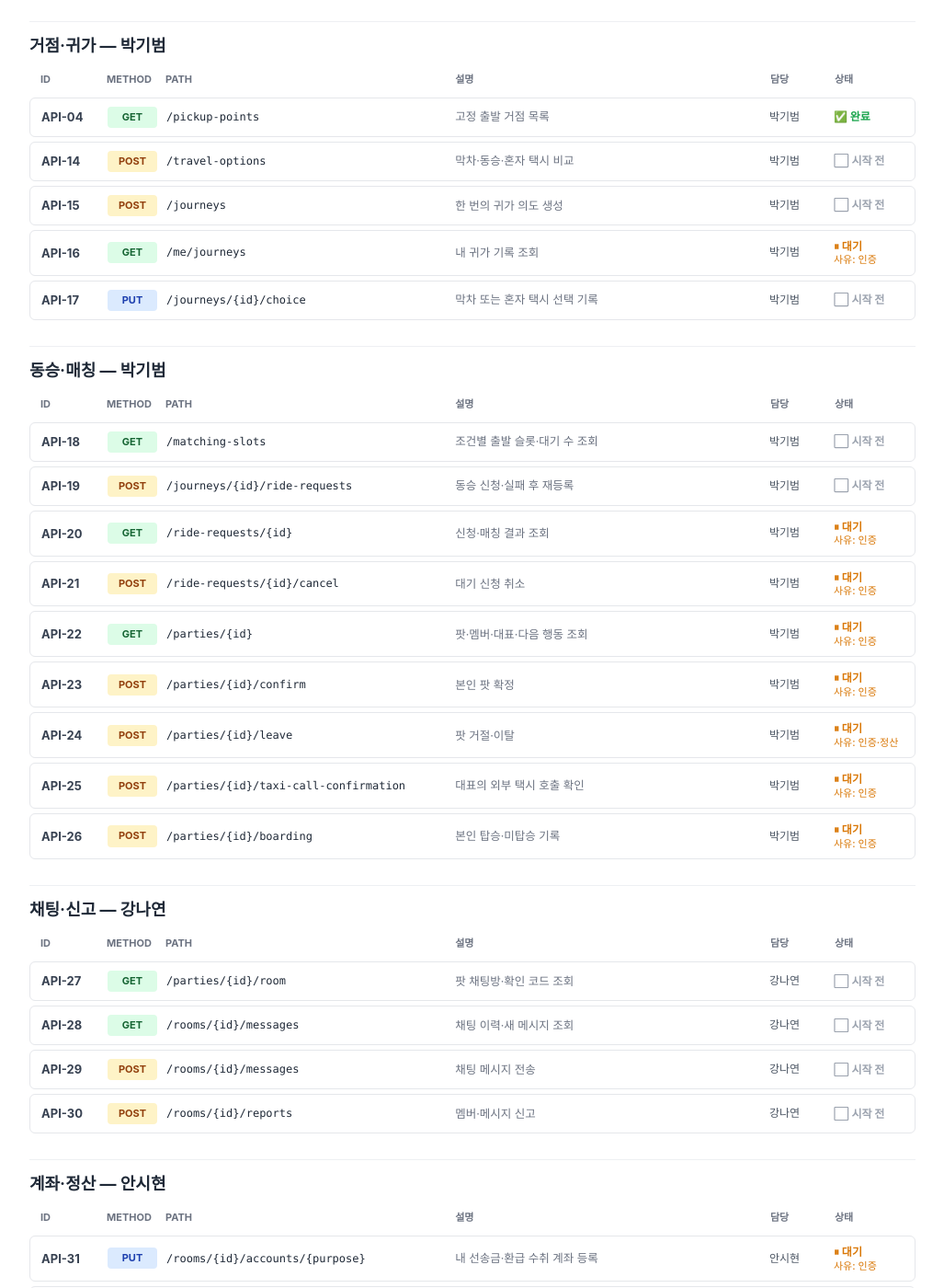
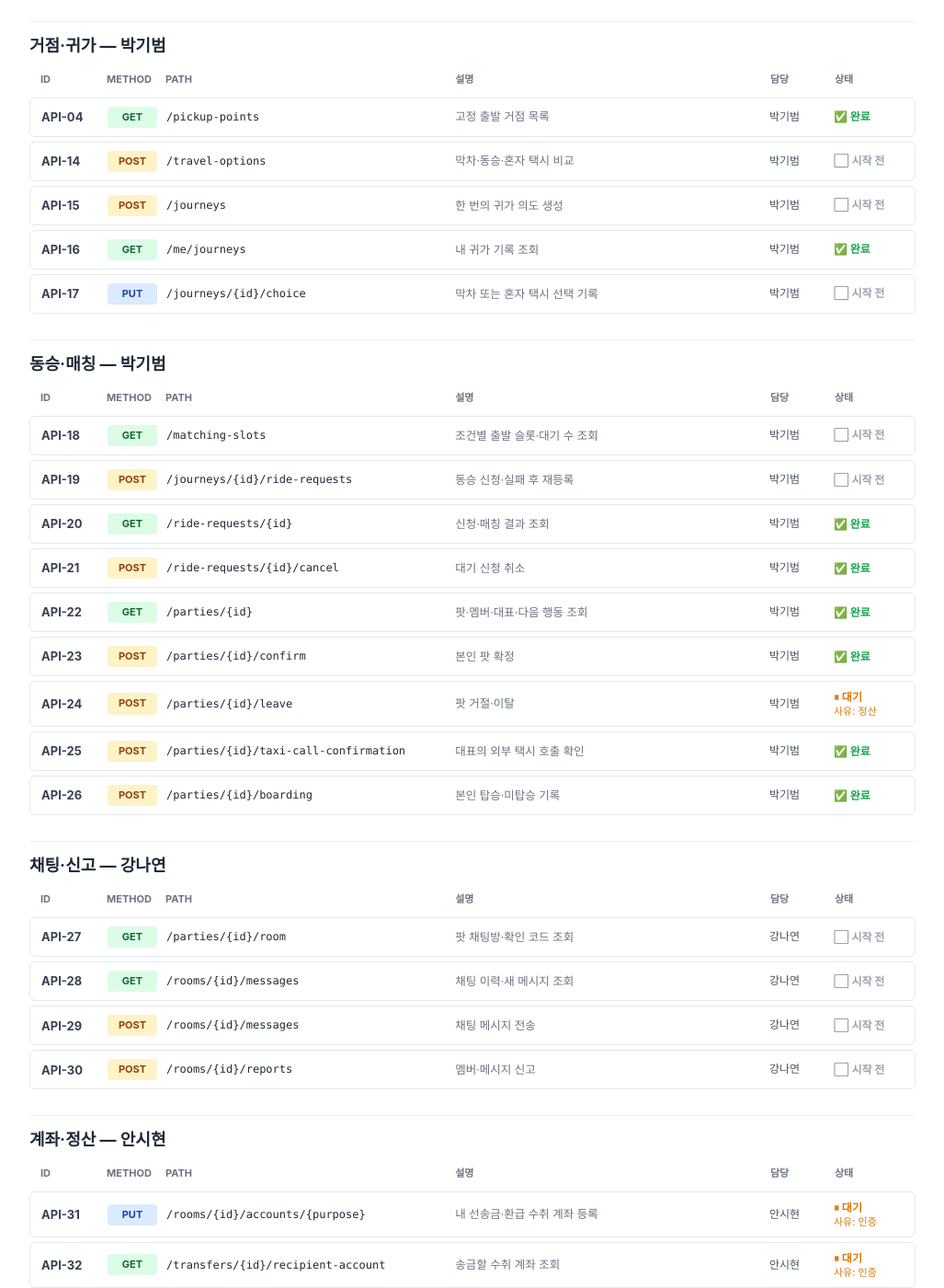
Before and after one commit to owlly-team/owlly-server, a Jekyll site: the page built from docs/status.md, in a window 1280 px wide and 1400 px high, scrolled down 1191 px. Shown: the whole window at 92% size, without its empty margins (126-1153 px from the left). Built offline with Jekyll 4.4.1, drawn with Linux system fonts in a browser that asks for light colours; some of the changed text lies outside the part shown.

Commit message:
docs: 진행 현황 API-16·20~26·41·42 상태 변경
- 컨트롤러 연결로 API-16, 20, 21, 22, 23, 25, 26, 41, 42 완료
- API-24는 이탈 후 예상 금액 재계산(정산) 대기로 사유 변경

```diff
--- a/docs/_data/apis.yml
+++ b/docs/_data/apis.yml
@@ -221,9 +221,7 @@ sections:
         method: GET
         path: /me/journeys
         desc: 내 귀가 기록 조회
-        status: 대기
-        waitingFor: 인증
-        waitingNote: 서비스 로직은 develop 에 머지됨. 로그인 기능이 붙으면 컨트롤러만 연결
+        status: 완료
         auth: 학생 (STUDENT)
         success: "200 · data = Journey[]"
         req: |
@@ -280,9 +278,7 @@ sections:
         method: GET
         path: /ride-requests/{id}
         desc: 신청·매칭 결과 조회
-        status: 대기
-        waitingFor: 인증
-        waitingNote: 서비스 로직은 develop 에 머지됨. 로그인 기능이 붙으면 컨트롤러만 연결
+        status: 완료
         auth: 해당 신청의 학생 (OWNER_REQUEST) · ETag
         success: "200 · data = RideRequest"
         req: 없음
@@ -291,9 +287,7 @@ sections:
         method: POST
         path: /ride-requests/{id}/cancel
         desc: 대기 신청 취소
-        status: 대기
-        waitingFor: 인증
-        waitingNote: 서비스 로직은 develop 에 머지됨. 로그인 기능이 붙으면 컨트롤러만 연결
+        status: 완료
         auth: 해당 신청의 학생 (OWNER_REQUEST) · Idempotency-Key 필수
         success: "200 · data = RideRequest"
         req: 없음
@@ -302,9 +296,7 @@ sections:
         method: GET
         path: /parties/{id}
         desc: 팟·멤버·대표·다음 행동 조회
-        status: 대기
-        waitingFor: 인증
-        waitingNote: 서비스 로직은 develop 에 머지됨. 로그인 기능이 붙으면 컨트롤러만 연결
+        status: 완료
         auth: 해당 팟 참여자 (PARTY_MEMBER) · ETag
         success: "200 · data = Party"
         req: 없음
@@ -313,9 +305,7 @@ sections:
         method: POST
         path: /parties/{id}/confirm
         desc: 본인 팟 확정
-        status: 대기
-        waitingFor: 인증
-        waitingNote: 서비스 로직은 develop 에 머지됨. 로그인 기능이 붙으면 컨트롤러만 연결. 채팅방 열기는 채팅 쪽 ChatRoomService.openRoom 껍데기 호출 (나연님이 채울 예정)
+        status: 완료
         auth: 해당 팟 참여자 (PARTY_MEMBER) · Idempotency-Key · If-Match 필수
         success: "200 · data = Party"
         req: 없음
@@ -325,8 +315,8 @@ sections:
         path: /parties/{id}/leave
         desc: 팟 거절·이탈
         status: 대기
-        waitingFor: 인증·정산
-        waitingNote: 서비스 로직은 develop 에 머지됨. 로그인 기능이 붙으면 컨트롤러 연결. 이탈 후 남은 사람 예상 금액 재계산은 정산 쪽 예상 정산(SettlementEstimateService.createEstimate) 구현 후 연결 (시현님 확인 필요)
+        waitingFor: 정산
+        waitingNote: 서비스·컨트롤러는 develop 에 머지됨. 이탈 후 남은 사람 예상 금액 재계산은 정산 쪽 예상 정산(SettlementEstimateService.createEstimate) 구현 후 연결 (시현님 확인 필요)
         auth: 해당 팟 참여자 (PARTY_MEMBER) · Idempotency-Key · If-Match 필수
         success: "200 · data = Party"
         req: 없음
@@ -335,9 +325,7 @@ sections:
         method: POST
         path: /parties/{id}/taxi-call-confirmation
         desc: 대표의 외부 택시 호출 확인
-        status: 대기
-        waitingFor: 인증
-        waitingNote: 서비스 로직은 develop 에 머지됨. 로그인 기능이 붙으면 컨트롤러만 연결
+        status: 완료
         auth: 해당 팟 대표 (REPRESENTATIVE) · Idempotency-Key · If-Match 필수
         success: "200 · data = Party"
         req: 없음
@@ -346,9 +334,7 @@ sections:
         method: POST
         path: /parties/{id}/boarding
         desc: 본인 탑승·미탑승 기록
-        status: 대기
-        waitingFor: 인증
-        waitingNote: 서비스 로직은 develop 에 머지됨. 로그인 기능이 붙으면 컨트롤러만 연결
+        status: 완료
         auth: 해당 팟 참여자 (PARTY_MEMBER) · Idempotency-Key 필수
         success: "200 · data = Party"
         req: |
@@ -603,9 +589,7 @@ sections:
         method: GET
         path: /me/notifications
         desc: 내 알림 조회
-        status: 대기
-        waitingFor: 인증
-        waitingNote: 서비스 로직은 develop 에 머지됨. 로그인 기능이 붙으면 컨트롤러만 연결. 푸시 발송은 별도 작업
+        status: 완료
         auth: 로그인 사용자 (AUTHENTICATED)
         success: "200 · data = Notification[]"
         req: |
@@ -616,9 +600,7 @@ sections:
         method: POST
         path: /me/notifications/{id}/read
         desc: 알림 읽음 처리
-        status: 대기
-        waitingFor: 인증
-        waitingNote: 서비스 로직은 develop 에 머지됨. 로그인 기능이 붙으면 컨트롤러만 연결
+        status: 완료
         auth: 로그인 사용자 (AUTHENTICATED) · Idempotency-Key 필수
         success: "200 · data = Notification"
         req: 없음
```
